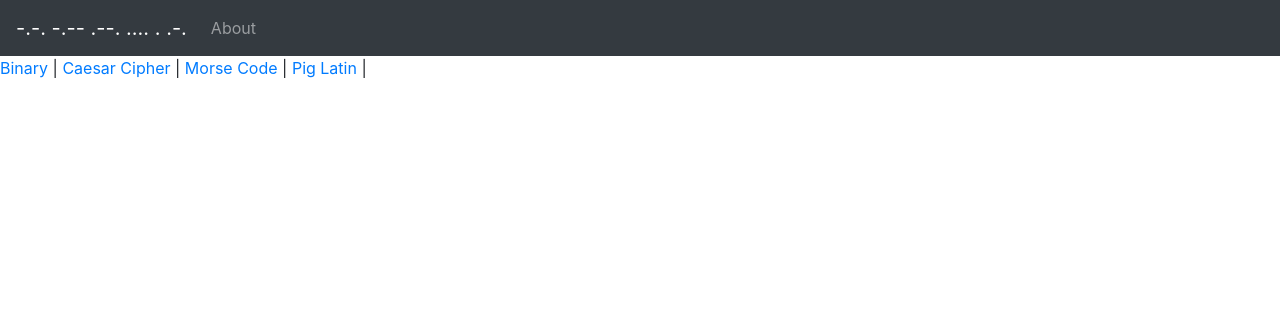
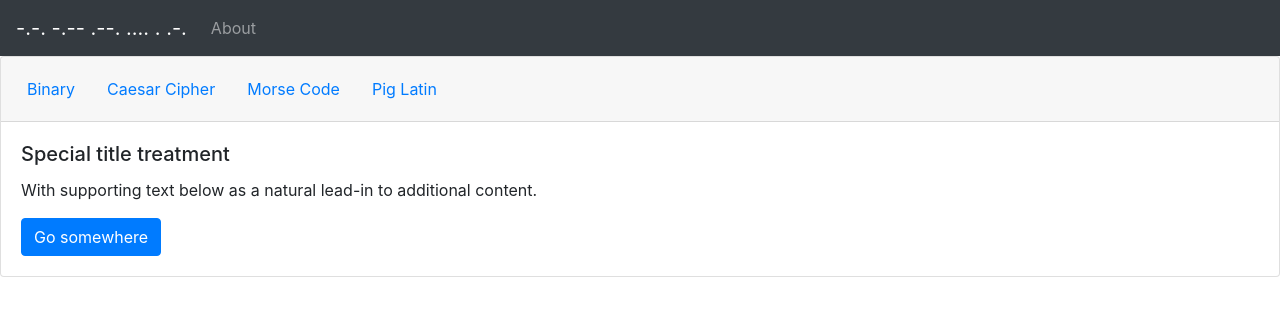
Before and after one commit to FrancisLangit/cypher, a Django app: page / in a window 1280 px wide. Shown: the top 316 px of the page. Run offline with Django 3.2, Linux system fonts and the light colour scheme; some libraries are stand-ins or nearby versions.

Commit message:
Create form.html
form.html was created to compartmentalize the form card section of inde
x.html. The card is where the user will be accessing the utilities of t
he app.

```diff
--- a/cypher_app/templates/cypher_app/base.html
+++ b/cypher_app/templates/cypher_app/base.html
@@ -43,7 +43,7 @@
 	      			nav-item nav-link
 	      		{% endif %}"
 	      	href="{% url 'cypher_app:about' %}">
-	      	About
+	      		About
 	      </a>
 	    </div>
 	  </div>
--- /dev/null
+++ b/cypher_app/templates/cypher_app/form.html
@@ -0,0 +1,30 @@
+<div class="card">
+
+  <div class="card-header">
+    <ul class="nav nav-pills card-header-pills">
+
+    {% for cipher_link, cipher_name in ciphers.items %}
+      <li class="nav-item">
+        <a
+        	class="
+			{% if request.path == cipher_link %}
+      			nav-item nav-link active
+      		{% else %}
+      			nav-item nav-link
+      		{% endif %}"
+        	href="{% url 'cypher_app:app' cipher_link %}">
+        		{{ cipher_name }}
+        </a>
+      </li>
+    {% endfor %}
+
+    </ul>
+  </div>
+
+  <div class="card-body">
+    <h5 class="card-title">Special title treatment</h5>
+    <p class="card-text">With supporting text below as a natural lead-in to additional content.</p>
+    <a href="#" class="btn btn-primary">Go somewhere</a>
+  </div>
+
+</div>
--- a/cypher_app/templates/cypher_app/index.html
+++ b/cypher_app/templates/cypher_app/index.html
@@ -1,18 +1,5 @@
 {% extends 'cypher_app/base.html' %}
 
 {% block body %}
-	<nav>
-		<a href="{% url 'cypher_app:app' 'binary' %}">
-			Binary
-		</a> |
-		<a href="{% url 'cypher_app:app' 'caesar_cipher' %}">
-			Caesar Cipher
-		</a> |
-		<a href="{% url 'cypher_app:app' 'morse_code' %}">
-			Morse Code
-		</a> |
-		<a href="{% url 'cypher_app:app' 'pig_latin' %}">
-			Pig Latin
-		</a> |
-	</nav>
+	{% include 'cypher_app/form.html' %}
 {% endblock %}
--- a/cypher_app/views.py
+++ b/cypher_app/views.py
@@ -8,7 +8,14 @@ import cypher_app.helpers as helpers
 
 def index(request):
 	"""Index page. """
-	return render(request, 'cypher_app/index.html')
+	ciphers = {
+		'binary': 'Binary',
+		'caesar_cipher': 'Caesar Cipher',
+		'morse_code': 'Morse Code',
+		'pig_latin': 'Pig Latin',
+	}
+	context = {'ciphers': ciphers}
+	return render(request, 'cypher_app/index.html', context)
 
 
 def app(request, cipher_choice):
```
